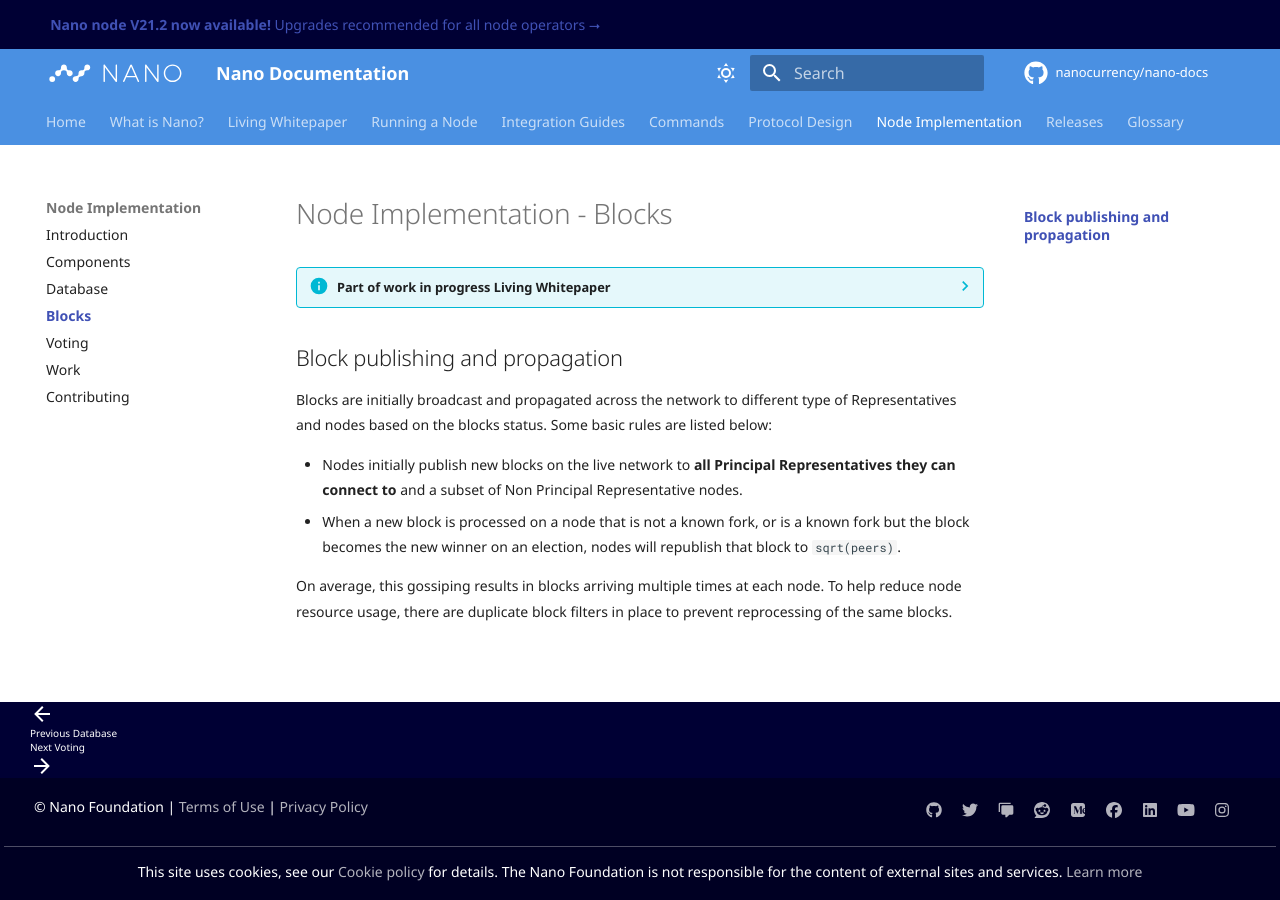
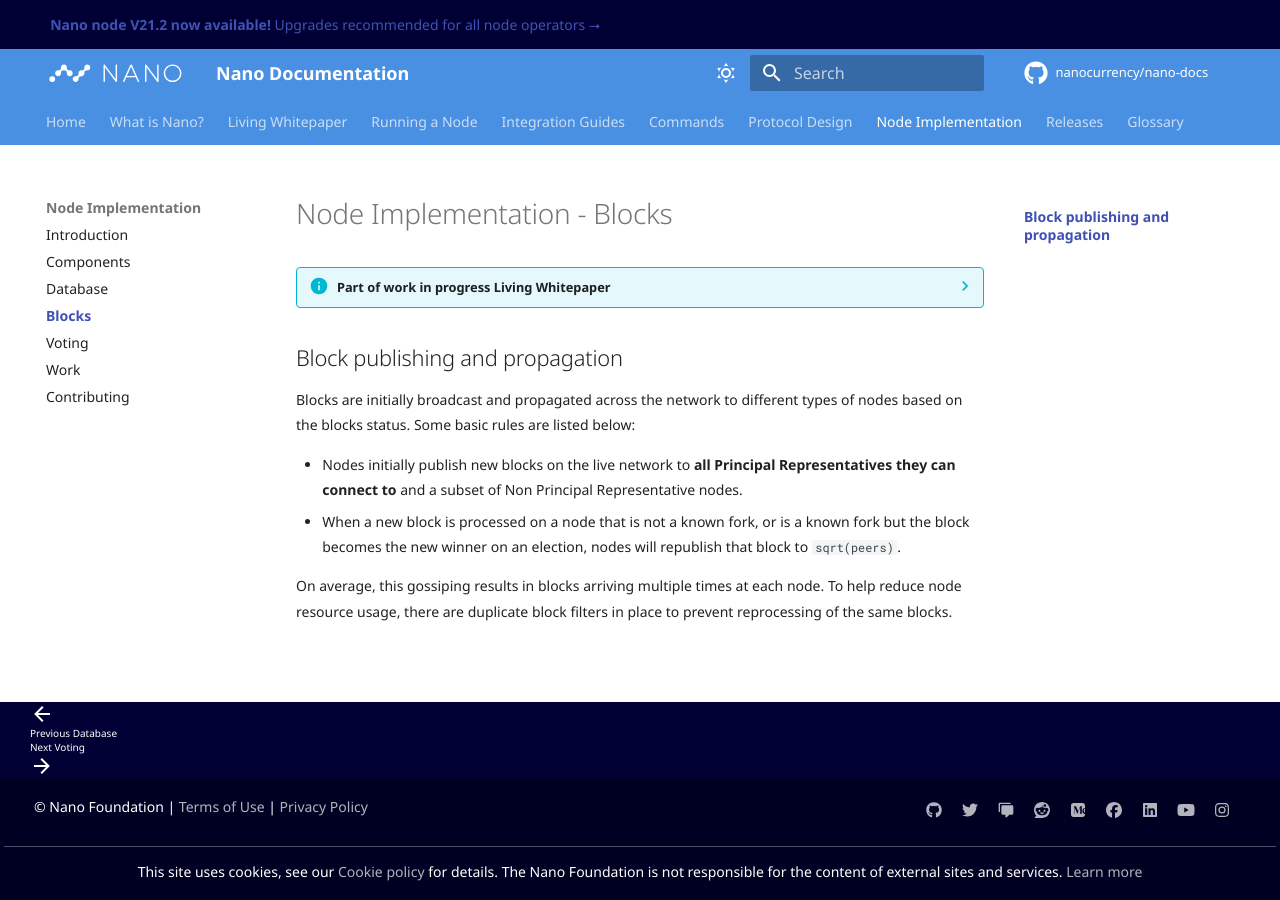
Before and after one commit to nanocurrency/nano-docs, an MkDocs documentation site: the page built from docs/node-implementation/blocks.md, in a window 1280 px wide. Built offline with MkDocs 1.6.1 and Material for MkDocs 9.7.7, drawn with Linux system fonts in a browser that asks for light colours; comment, search, counter and statistics services are not loaded.

Commit message:
Update docs/node-implementation/blocks.md
Co-authored-by: Srayman <42743016+Srayman@users.noreply.github.com>

```diff
--- a/docs/node-implementation/blocks.md
+++ b/docs/node-implementation/blocks.md
@@ -7,7 +7,7 @@
 
 ## Block publishing and propagation
 
-Blocks are initially broadcast and propagated across the network to different type of Representatives and nodes based on the blocks status. Some basic rules are listed below:
+Blocks are initially broadcast and propagated across the network to different types of nodes based on the blocks status. Some basic rules are listed below:
 
 - Nodes initially publish new blocks on the live network to **all Principal Representatives they can connect to** and a subset of Non Principal Representative nodes.
 - When a new block is processed on a node that is not a known fork, or is a known fork but the block becomes the new winner on an election, nodes will republish that block to `sqrt(peers)`.
```
